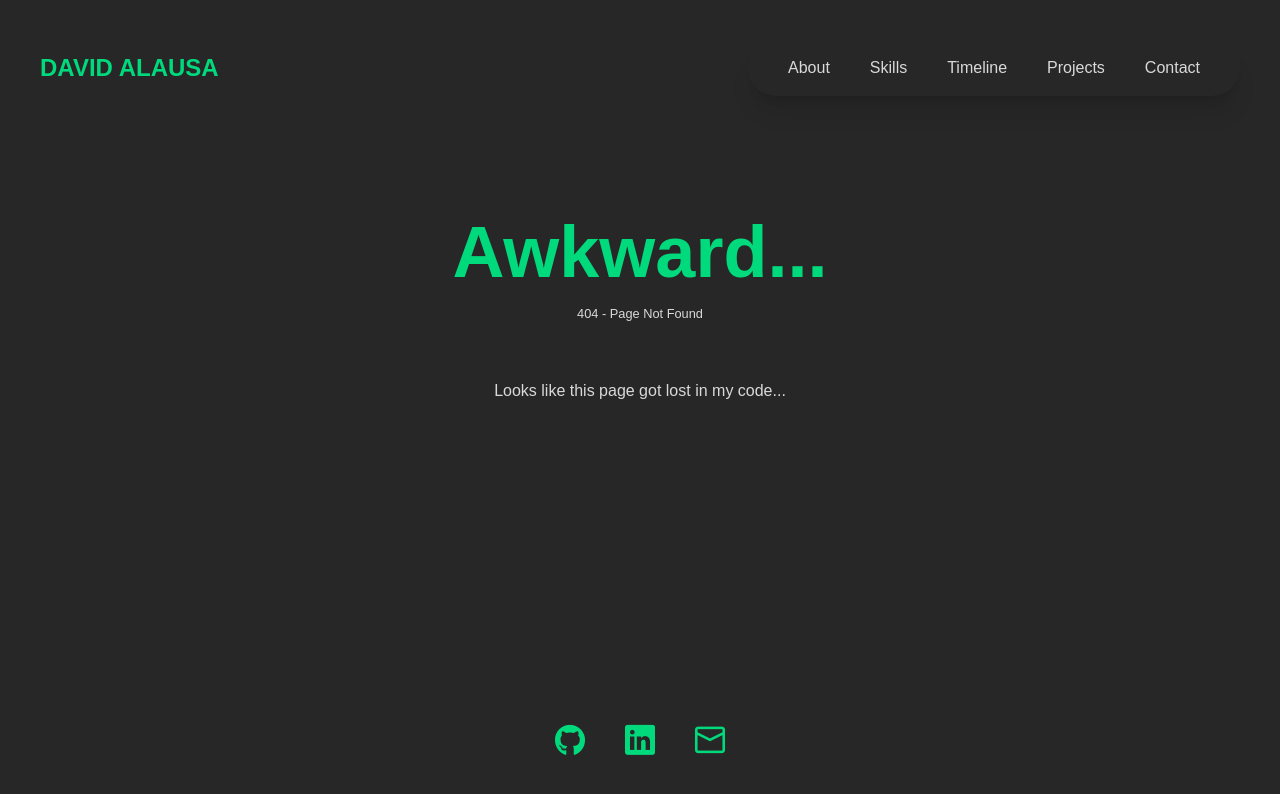
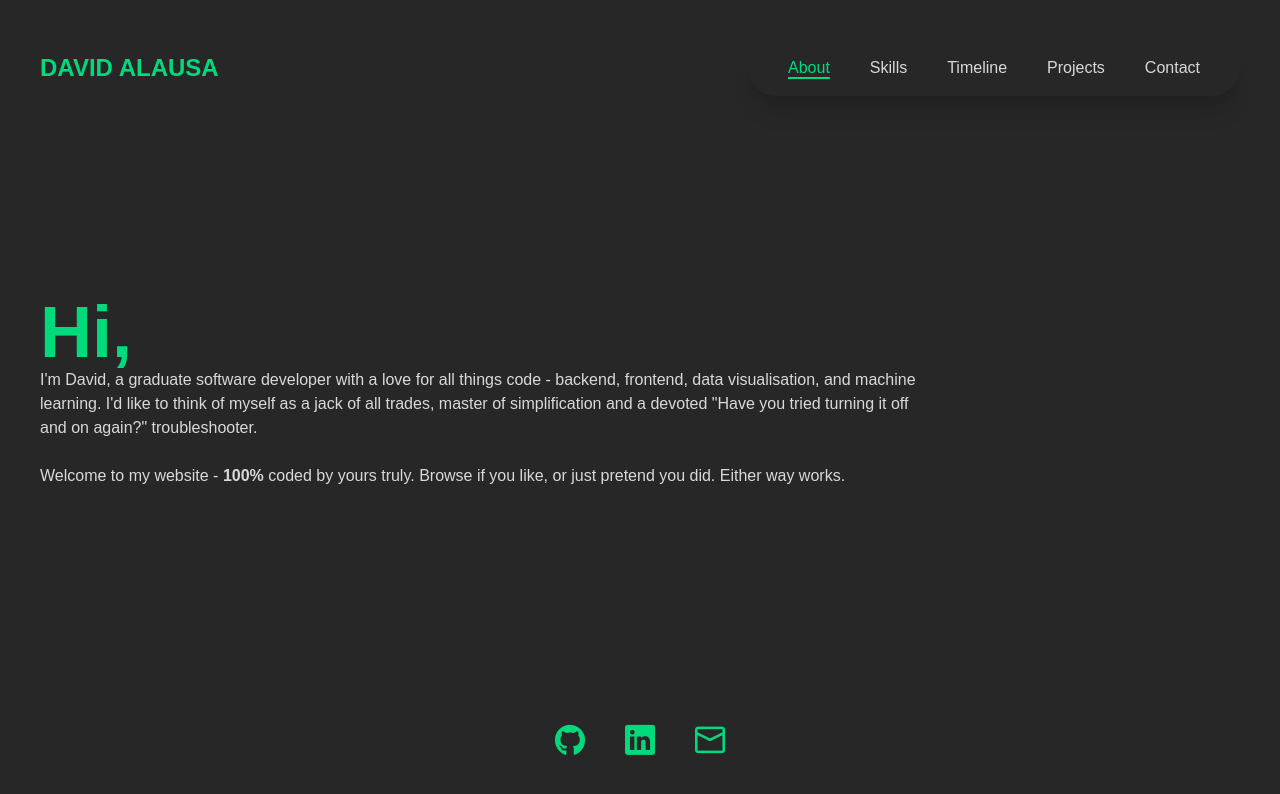
Before and after one commit to davidAlausa/myPortfolioWebsite, a Vue app in the folder myPortfolioWebsite/: page /about in a window 1280 px wide. Before the commit this address had no page. Shown: the top 794 px of the page. Built offline with nearby package versions, Linux system fonts and the light colour scheme.

Commit message:
feat: add About view and update Navbar for routing with active link styles

```diff
--- a/myPortfolioWebsite/src/components/Navbar.vue
+++ b/myPortfolioWebsite/src/components/Navbar.vue
@@ -1,5 +1,16 @@
 <script setup>
-import { RouterLink } from 'vue-router';
+import { RouterLink, useRoute } from 'vue-router';
+
+const baseClasses = 'hover:text-accentDARK';
+const activeClasses = 'text-accentDARK underline decoration-2 underline-offset-4';
+const inactiveClasses = 'text-secondaryDARK';
+
+const isActiveLink = (routePath) => {
+  const route = useRoute();
+  return route.path === routePath;
+};
+
+
 
 </script>
 <template>
@@ -12,11 +23,11 @@ import { RouterLink } from 'vue-router';
 
     <nav class="rounded-full shadow-xl px-10 py-4">
         <div class="flex gap-x-10">
-            <RouterLink to="/*" class="text-secondaryDARK hover:text-accentDARK">About</RouterLink>
-            <RouterLink to="/*" class="text-secondaryDARK hover:text-accentDARK">Skills</RouterLink>
-            <RouterLink to="/*" class="text-secondaryDARK hover:text-accentDARK">Timeline</RouterLink>
-            <RouterLink to="/*" class="text-secondaryDARK hover:text-accentDARK">Projects</RouterLink>
-            <RouterLink to="/*" class="text-secondaryDARK hover:text-accentDARK">Contact</RouterLink>
+            <RouterLink to="/about" :class="[isActiveLink('/about') ? activeClasses : inactiveClasses, baseClasses]">About</RouterLink>
+            <RouterLink to="/skills"    :class="[isActiveLink('/skills') ? activeClasses : inactiveClasses, baseClasses]">Skills</RouterLink>
+            <RouterLink to="/timeline"  :class="[isActiveLink('/timeline') ? activeClasses : inactiveClasses, baseClasses]">Timeline</RouterLink>
+            <RouterLink to="/projects"  :class="[isActiveLink('/projects') ? activeClasses : inactiveClasses, baseClasses]">Projects</RouterLink>
+            <RouterLink to="/contact"   :class="[isActiveLink('/contact') ? activeClasses : inactiveClasses, baseClasses]">Contact</RouterLink>
         </div>
     </nav>
 </div>
--- a/myPortfolioWebsite/src/router/index.js
+++ b/myPortfolioWebsite/src/router/index.js
@@ -5,6 +5,7 @@ import 'vue-toastification/dist/index.css';
 
 import NotFoundView from '@/views/NotFoundView.vue'
 import DavidAlausaView from '@/views/DavidAlausaView.vue';
+import AboutView from '@/views/AboutView.vue';
 
 const router = createRouter({
   history: createWebHistory(import.meta.env.BASE_URL),
@@ -19,7 +20,11 @@ const router = createRouter({
       name: 'DavidAlausa',
       component: DavidAlausaView,
     },
-
+    {
+      path: '/about',
+      name: 'about',
+      component: AboutView,
+    },
   ],
 })
 
--- /dev/null
+++ b/myPortfolioWebsite/src/views/AboutView.vue
@@ -0,0 +1,19 @@
+<script setup>
+</script>
+<template>
+
+    <section class="mt-10 p-10">
+        <h1 class=" text-7xl font-bold mt-20 text-accentDARK">Hi,</h1>
+        <p class="max-w-[100ch] justify-between">
+            I'm David, a graduate software developer with a love for all things code -
+            backend, frontend, data visualisation, and machine learning. I'd like to
+            think of myself as a jack of all trades, master of simplification and a
+            devoted "Have you tried turning it off and on again?" troubleshooter.
+            <br>
+            <br>
+            Welcome to my website - <strong>100%</strong> coded by yours truly. Browse
+            if you like, or just pretend you did. Either way works.
+        </p>
+    </section>
+
+</template>
```
